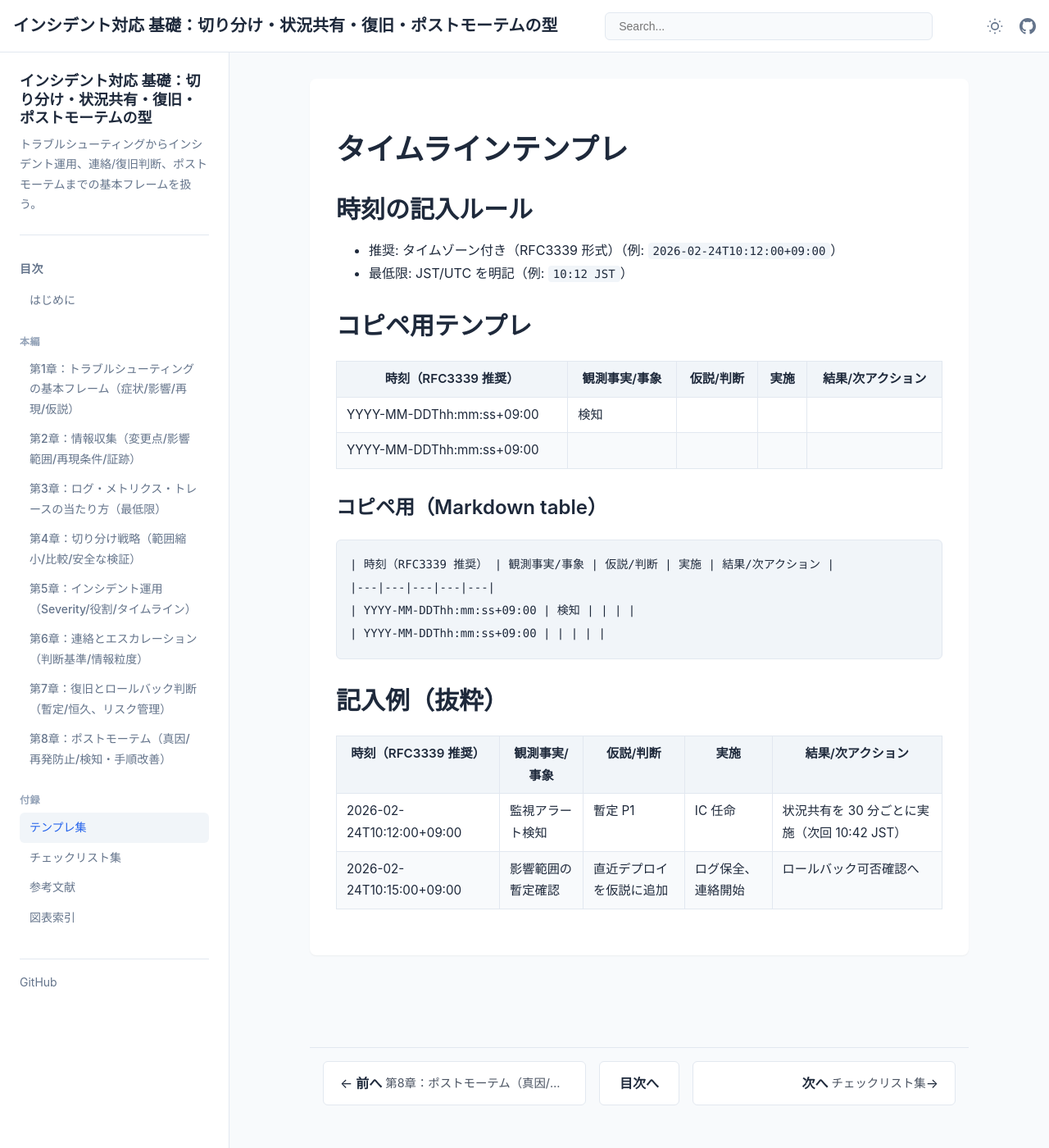
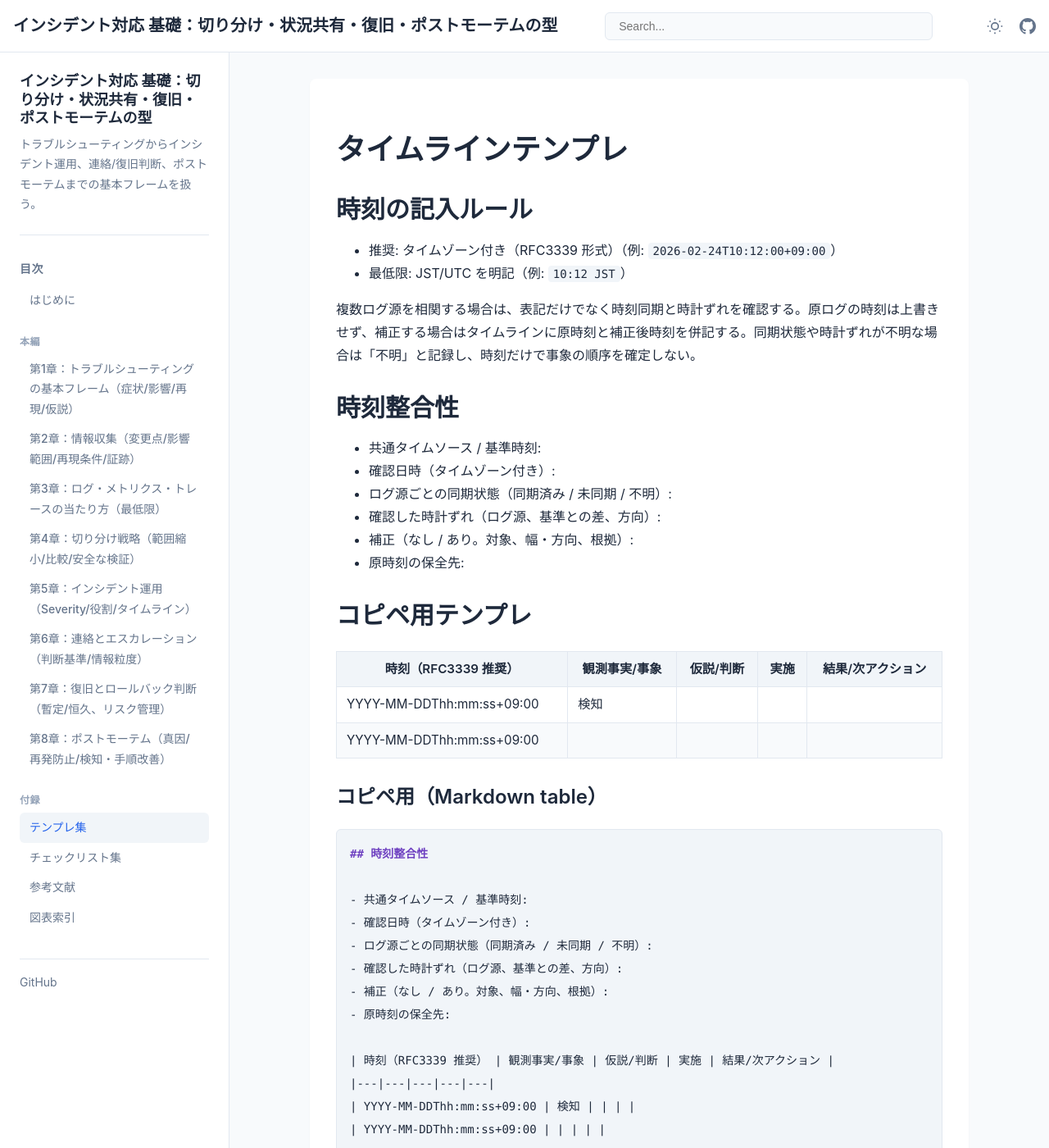
Before and after one commit to itdojp/incident-response-basics-book, a Jekyll site: the page built from docs/appendices/templates/timeline/index.md, in a window 1280 px wide and 1400 px high. Shown: the whole window at 82% size. Built offline with Jekyll 4.4.1, drawn with Linux system fonts in a browser that asks for light colours; some of the changed text lies outside the part shown.

Commit message:
docs: record clock skew in incident timelines

````diff
--- a/docs/appendices/templates/timeline/index.md
+++ b/docs/appendices/templates/timeline/index.md
@@ -11,6 +11,17 @@ order: 902
 - 推奨: タイムゾーン付き（RFC3339 形式）（例: `2026-02-24T10:12:00+09:00`）
 - 最低限: JST/UTC を明記（例: `10:12 JST`）
 
+複数ログ源を相関する場合は、表記だけでなく時刻同期と時計ずれを確認する。原ログの時刻は上書きせず、補正する場合はタイムラインに原時刻と補正後時刻を併記する。同期状態や時計ずれが不明な場合は「不明」と記録し、時刻だけで事象の順序を確定しない。
+
+## 時刻整合性
+
+- 共通タイムソース / 基準時刻:
+- 確認日時（タイムゾーン付き）:
+- ログ源ごとの同期状態（同期済み / 未同期 / 不明）:
+- 確認した時計ずれ（ログ源、基準との差、方向）:
+- 補正（なし / あり。対象、幅・方向、根拠）:
+- 原時刻の保全先:
+
 ## コピペ用テンプレ
 
 | 時刻（RFC3339 推奨） | 観測事実/事象 | 仮説/判断 | 実施 | 結果/次アクション |
@@ -21,6 +32,15 @@ order: 902
 ### コピペ用（Markdown table）
 
 ```md
+## 時刻整合性
+
+- 共通タイムソース / 基準時刻:
+- 確認日時（タイムゾーン付き）:
+- ログ源ごとの同期状態（同期済み / 未同期 / 不明）:
+- 確認した時計ずれ（ログ源、基準との差、方向）:
+- 補正（なし / あり。対象、幅・方向、根拠）:
+- 原時刻の保全先:
+
 | 時刻（RFC3339 推奨） | 観測事実/事象 | 仮説/判断 | 実施 | 結果/次アクション |
 |---|---|---|---|---|
 | YYYY-MM-DDThh:mm:ss+09:00 | 検知 | | | |
@@ -29,7 +49,11 @@ order: 902
 
 ## 記入例（抜粋）
 
+- 時刻整合性: アプリは共通タイムソースへの同期済み、DB は同期状態不明（確認日時: `2026-02-24T10:20:00+09:00`）
+- 確認した時計ずれ: DB は基準より 2.4 秒進み
+- 補正: DB の分析用時刻を -2.4 秒補正。原ログは証跡 `EVIDENCE-20260224-DB-01` に保全
+
 | 時刻（RFC3339 推奨） | 観測事実/事象 | 仮説/判断 | 実施 | 結果/次アクション |
 | --- | --- | --- | --- | --- |
 | 2026-02-24T10:12:00+09:00 | 監視アラート検知 | 暫定 P1 | IC 任命 | 状況共有を 30 分ごとに実施（次回 10:42 JST） |
-| 2026-02-24T10:15:00+09:00 | 影響範囲の暫定確認 | 直近デプロイを仮説に追加 | ログ保全、連絡開始 | ロールバック可否確認へ |
+| 原時刻 `2026-02-24T10:15:02.400+09:00` / 補正後 `2026-02-24T10:15:00+09:00` | DB ログで影響範囲を暫定確認 | 直近デプロイを仮説に追加 | 原ログ保全、連絡開始 | ロールバック可否確認へ |
````
Also changed, not shown: docs/chapters/chapter-03/index.md (+18 -0 lines).
